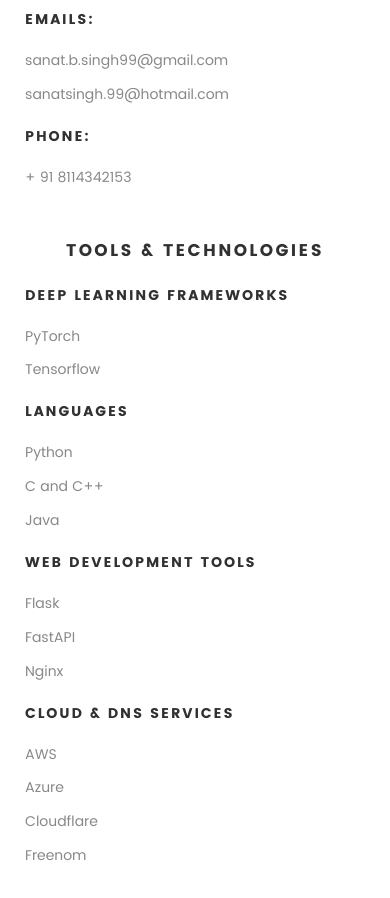
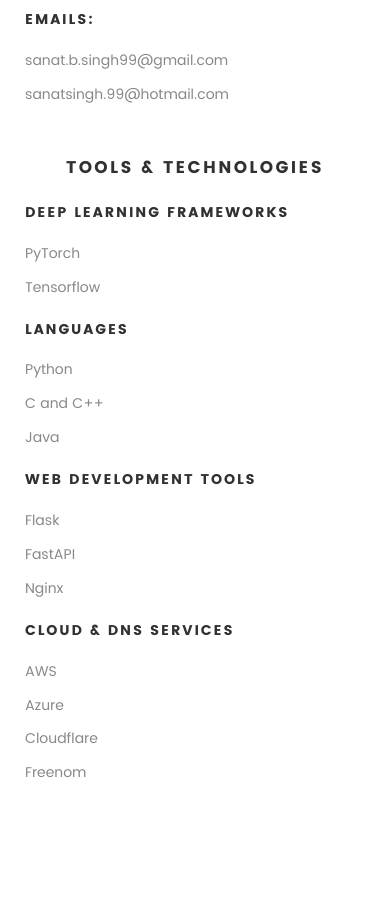
Before and after one commit to sanatsingh/sanatsingh.github.io, a plain HTML site: page index.html in a window 390 px wide. Shown: the part 2060-2958 px from the top of the page. Drawn offline with Linux system fonts and the light colour scheme; files whose address does not match are found by name.

Commit message:
fix: removed phone number

```diff
--- a/index.html
+++ b/index.html
@@ -146,10 +146,6 @@
    					<strong>Emails:</strong>
 					   <li><span>sanat.b.singh99@gmail.com</span></li>
 					   <li><span>sanatsingh.99@hotmail.com</span></li>
-   				</li>
-   				<li>
-   					<strong>Phone:</strong>
-   					<li><span>+ 91 8114342153</span></li>
    				</li>
    			</ul> <!-- /info-list -->
 
```
